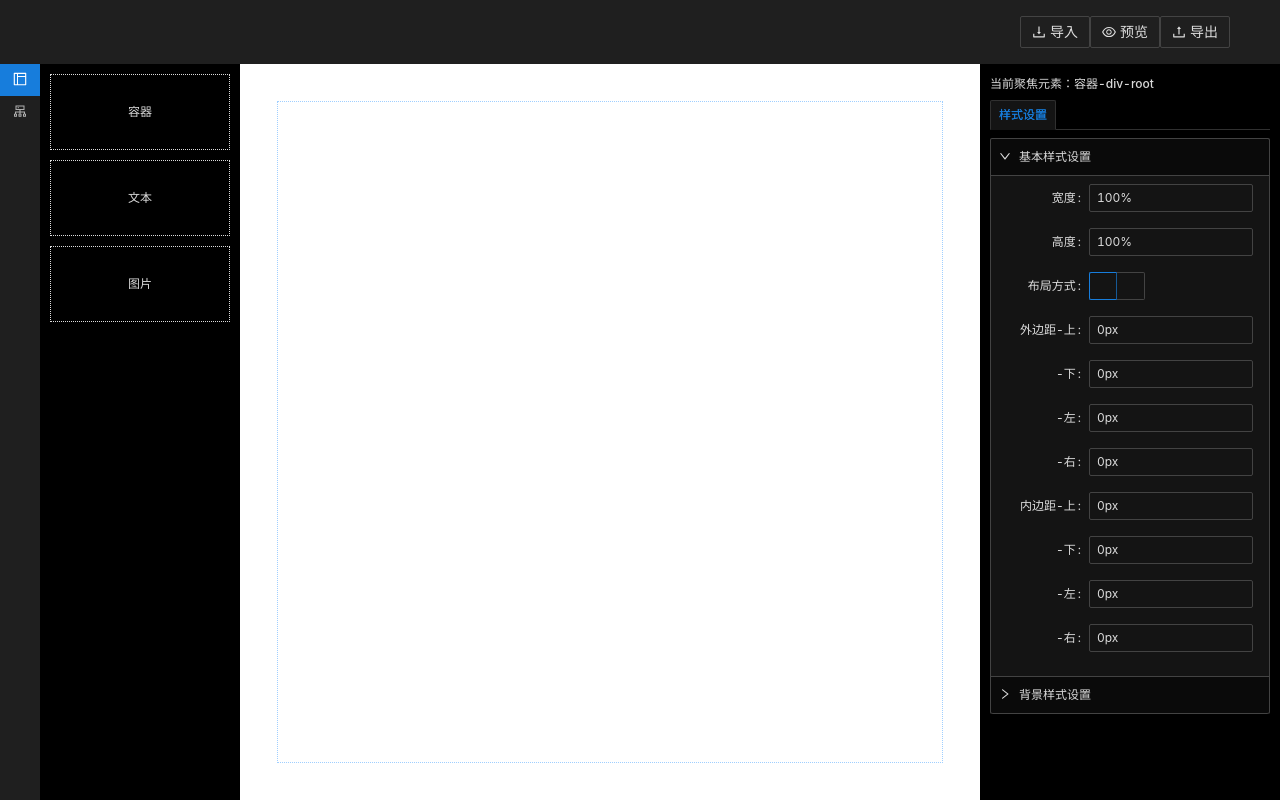
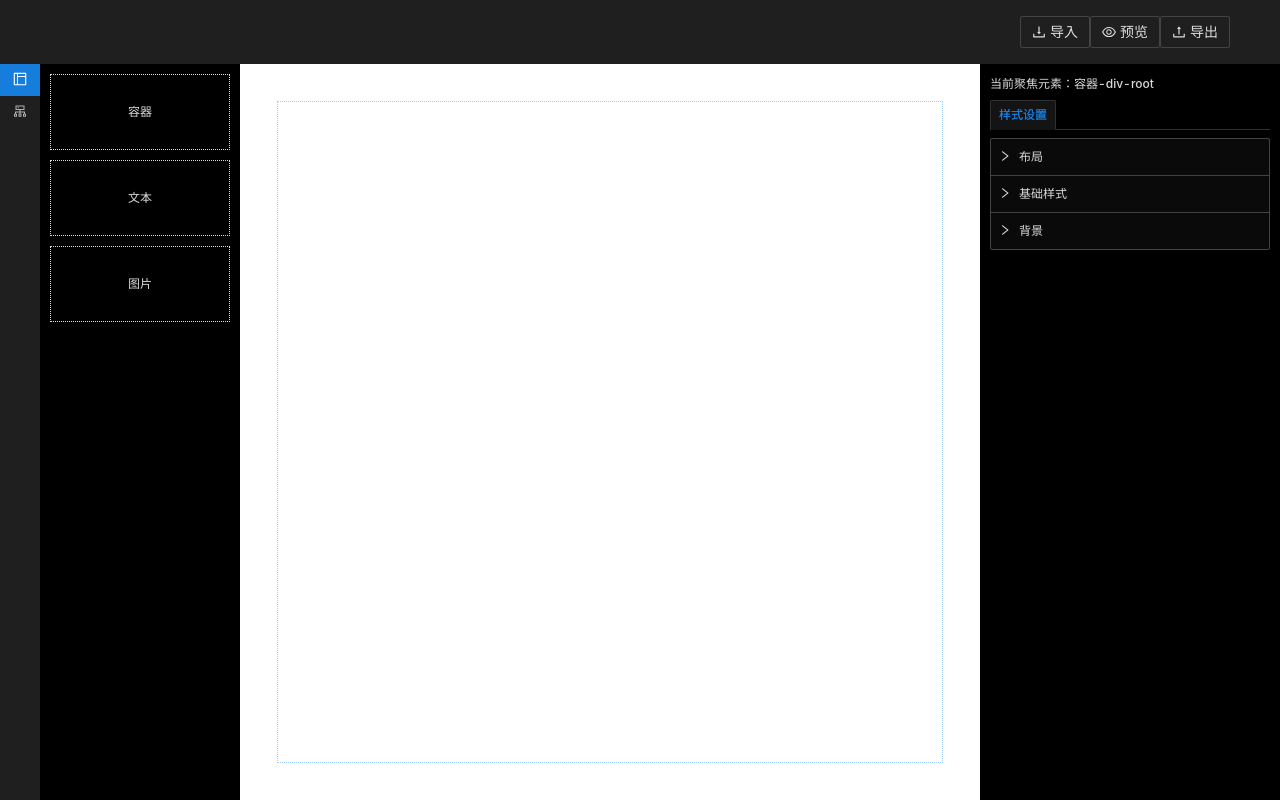
Before and after one commit to yangzai316/mix, a React app: page / in a window 1280 px wide. Built offline with nearby package versions, Linux system fonts and the light colour scheme; a web font is replaced by a local one.

Commit message:
拆分出布局方式

```diff
--- a/src/App.js
+++ b/src/App.js
@@ -68,7 +68,7 @@ const App = () => {
 
   // 特殊样式逻辑处理
   const editComponentSpecificProperty = useCallback((id, type, value) => {
-    if (type === 'background') {
+    if (type === 'backgroundStyle') {
       targetMap[id][type] = dealBackgroundAttr(targetMap[id][type], value);
     }
     setTarget(targetMap[id]);
--- a/src/app.less
+++ b/src/app.less
@@ -3,11 +3,11 @@
 
 @font-face {
   font-family: 'iconfont'; /* Project id 2956677 */
-  src: url('//at.alicdn.com/t/font_2956677_0mrlouhayk4q.woff2?t=1637733469367')
+  src: url('//at.alicdn.com/t/font_2956677_27kcwfze4yg.woff2?t=1637742156004')
       format('woff2'),
-    url('//at.alicdn.com/t/font_2956677_0mrlouhayk4q.woff?t=1637733469367')
+    url('//at.alicdn.com/t/font_2956677_27kcwfze4yg.woff?t=1637742156004')
       format('woff'),
-    url('//at.alicdn.com/t/font_2956677_0mrlouhayk4q.ttf?t=1637733469367')
+    url('//at.alicdn.com/t/font_2956677_27kcwfze4yg.ttf?t=1637742156004')
       format('truetype');
 }
 
--- a/src/components/config-space.js
+++ b/src/components/config-space.js
@@ -12,7 +12,8 @@ const ConfigSpace = ({
   editComponentSpecificProperty,
 }) => {
   // 结构数据
-  const { styles, background, attribute, content } = target;
+  const { baseStyle, backgroundStyle, layoutStyle, attribute, content } =
+    target;
 
   // 修改配置参数的回调
   const change = (e, key, type) => {
@@ -25,7 +26,7 @@ const ConfigSpace = ({
   };
   // 背景色逻辑处理
   const backgroundChange = (e) => {
-    editComponentSpecificProperty(target.id, 'background', e.target.value);
+    editComponentSpecificProperty(target.id, 'backgroundStyle', e.target.value);
   };
   return (
     <>
@@ -35,27 +36,41 @@ const ConfigSpace = ({
       </div>
 
       <Tabs type="card">
-        {styles && (
-          <Tabs.TabPane tab="样式设置" key="1">
-            <Collapse defaultActiveKey={['1']}>
-              {/* 基本样式设置 */}
-              <Collapse.Panel header="基本样式设置" key="1">
+        {baseStyle && (
+          <Tabs.TabPane tab="样式设置" key="0">
+            <Collapse accordion>
+              {/* 布局样式设置 */}
+              <Collapse.Panel header="布局" key="1">
                 <Form
                   labelCol={{ span: 8 }}
                   wrapperCol={{ span: 16 }}
                   autoComplete="off"
                 >
                   <ConfigFormItem
-                    data={styles}
-                    formItemType="styles"
+                    data={layoutStyle}
+                    formItemType="layoutStyle"
+                    change={change}
+                  />
+                </Form>
+              </Collapse.Panel>
+              {/* 基本样式设置 */}
+              <Collapse.Panel header="基础样式" key="2">
+                <Form
+                  labelCol={{ span: 8 }}
+                  wrapperCol={{ span: 16 }}
+                  autoComplete="off"
+                >
+                  <ConfigFormItem
+                    data={baseStyle}
+                    formItemType="baseStyle"
                     change={change}
                   />
                 </Form>
               </Collapse.Panel>
 
               {/* 背景设置 */}
-              {background && (
-                <Collapse.Panel header="背景样式设置" key="2">
+              {backgroundStyle && (
+                <Collapse.Panel header="背景" key="3">
                   <Form
                     labelCol={{ span: 8 }}
                     wrapperCol={{ span: 16 }}
@@ -81,8 +96,8 @@ const ConfigSpace = ({
                       </Radio.Group>
                     </Form.Item>
                     <ConfigFormItem
-                      data={background}
-                      formItemType="background"
+                      data={backgroundStyle}
+                      formItemType="backgroundStyle"
                       change={change}
                     />
                   </Form>
--- a/src/const/ATTRS_MAP.js
+++ b/src/const/ATTRS_MAP.js
@@ -100,70 +100,84 @@ const ATTRS = {
     },
     {
       title: '基线对齐',
-      name: '\ue612',
+      name: '\ue6c9',
       key: 'baseline',
     },
   ],
   backgroundPosition: [
     {
-      title: 'top left',
+      title: '上-左边',
       key: 'top left',
     },
     {
-      title: 'top center',
+      title: '上-中间',
       key: 'top center',
     },
     {
-      title: 'top right',
+      title: '上-右边',
       key: 'top right',
     },
     {
-      title: 'center left',
+      title: '中间-左边',
       key: 'center left',
     },
     {
-      title: 'center center',
+      title: '中间',
       key: 'center center',
     },
     {
-      title: 'center right',
+      title: '中间-右边',
       key: 'center right',
     },
     {
-      title: 'bottom left',
+      title: '下-左边',
       key: 'bottom left',
     },
     {
-      title: 'bottom center',
+      title: '下-中间',
       key: 'bottom center',
     },
     {
-      title: 'bottom right',
+      title: '下-右边',
       key: 'bottom right',
     },
   ],
   backgroundSize: [
     {
-      title: '块级布局',
-      name: '\ue62a',
-      key: 'block',
+      title: '自适应',
+      name: '\ue60a',
+      key: 'contain',
     },
     {
-      title: '弹性布局',
-      name: '\ued99',
-      key: 'flex',
+      title: '充满',
+      name: '\ue64d',
+      key: 'cover',
     },
   ],
   backgroundRepeat: [
     {
-      title: '块级布局',
-      name: '\ue62a',
-      key: 'block',
+      title: '仅横向重复',
+      key: 'repeat-x',
     },
     {
-      title: '弹性布局',
-      name: '\ued99',
-      key: 'flex',
+      title: '仅纵向重复',
+      key: 'repeat-y',
+    },
+    {
+      title: '双向重复',
+      key: 'repeat',
+    },
+    {
+      title: '尽可能的重复-不裁剪',
+      key: 'space',
+    },
+    {
+      title: '尽可能的重复-可能改变形状',
+      key: 'round',
+    },
+    {
+      title: '不重复',
+      key: 'no-repeat',
     },
   ],
 };
--- a/src/const/ELEMENT_LIST.js
+++ b/src/const/ELEMENT_LIST.js
@@ -7,7 +7,7 @@ const ELEMENTS = {
   div: {
     name: 'div',
     text: '容器',
-    styles: {
+    baseStyle: {
       width: {
         title: '宽度',
         type: 'Input',
@@ -73,7 +73,7 @@ const ELEMENTS = {
   img: {
     name: 'img',
     text: '图片',
-    styles: {
+    baseStyle: {
       width: {
         title: '宽度',
         type: 'Input',
--- a/src/const/SUB_ATTRS_LIST.js
+++ b/src/const/SUB_ATTRS_LIST.js
@@ -50,7 +50,7 @@ const SUB_ATTRS = {
     },
     backgroundRepeat: {
       title: '图片重复',
-      type: 'Radio',
+      type: 'Select',
       value: '',
     },
   },
--- a/src/data/target-tree.js
+++ b/src/data/target-tree.js
@@ -7,7 +7,7 @@ let targetTree = {
   name: 'div',
   id: 'root',
   text: '容器',
-  styles: {
+  baseStyle: {
     width: {
       title: '宽度',
       type: 'Input',
@@ -17,11 +17,6 @@ let targetTree = {
       title: '高度',
       type: 'Input',
       value: '100%',
-    },
-    display: {
-      title: '布局方式',
-      type: 'Radio',
-      value: 'block',
     },
     marginTop: {
       title: '外边距-上',
@@ -64,7 +59,14 @@ let targetTree = {
       value: '0px',
     },
   },
-  background: {},
+  layoutStyle: {
+    display: {
+      title: '布局方式',
+      type: 'Radio',
+      value: 'block',
+    },
+  },
+  backgroundStyle: {},
   children: [],
 };
 
--- a/src/utils.js
+++ b/src/utils.js
@@ -18,7 +18,7 @@ export const createElement = (tree, focusCurrentComponent) => {
   return React.createElement(
     tree?.name,
     {
-      style: updateStyle(tree?.styles, tree?.background),
+      style: updateStyle(tree?.baseStyle, tree?.backgroundStyle),
       key: tree?.id,
       ['data-id']: tree?.id,
       onClick: (e) => {
@@ -47,7 +47,7 @@ const createChildElement = (children, method) => {
     return React.createElement(
       item?.name,
       {
-        style: updateStyle(item?.styles, item?.background),
+        style: updateStyle(item?.baseStyle, item?.backgroundStyle),
         ...updateAttribute(item.attribute),
         key: item.id,
         ['data-id']: item.id,
@@ -64,9 +64,9 @@ const createChildElement = (children, method) => {
 /**
  * 样式配置，格式化为 {} 形式
  */
-export const updateStyle = (styles = {}, background = {}) => {
+export const updateStyle = (baseStyle = {}, backgroundStyle = {}) => {
   const res = {};
-  const data = { ...styles, ...background };
+  const data = { ...baseStyle, ...backgroundStyle };
   for (const key in data) {
     if (key === 'backgroundImage') {
       res[key] = `url(${data[key].value})`;
```
